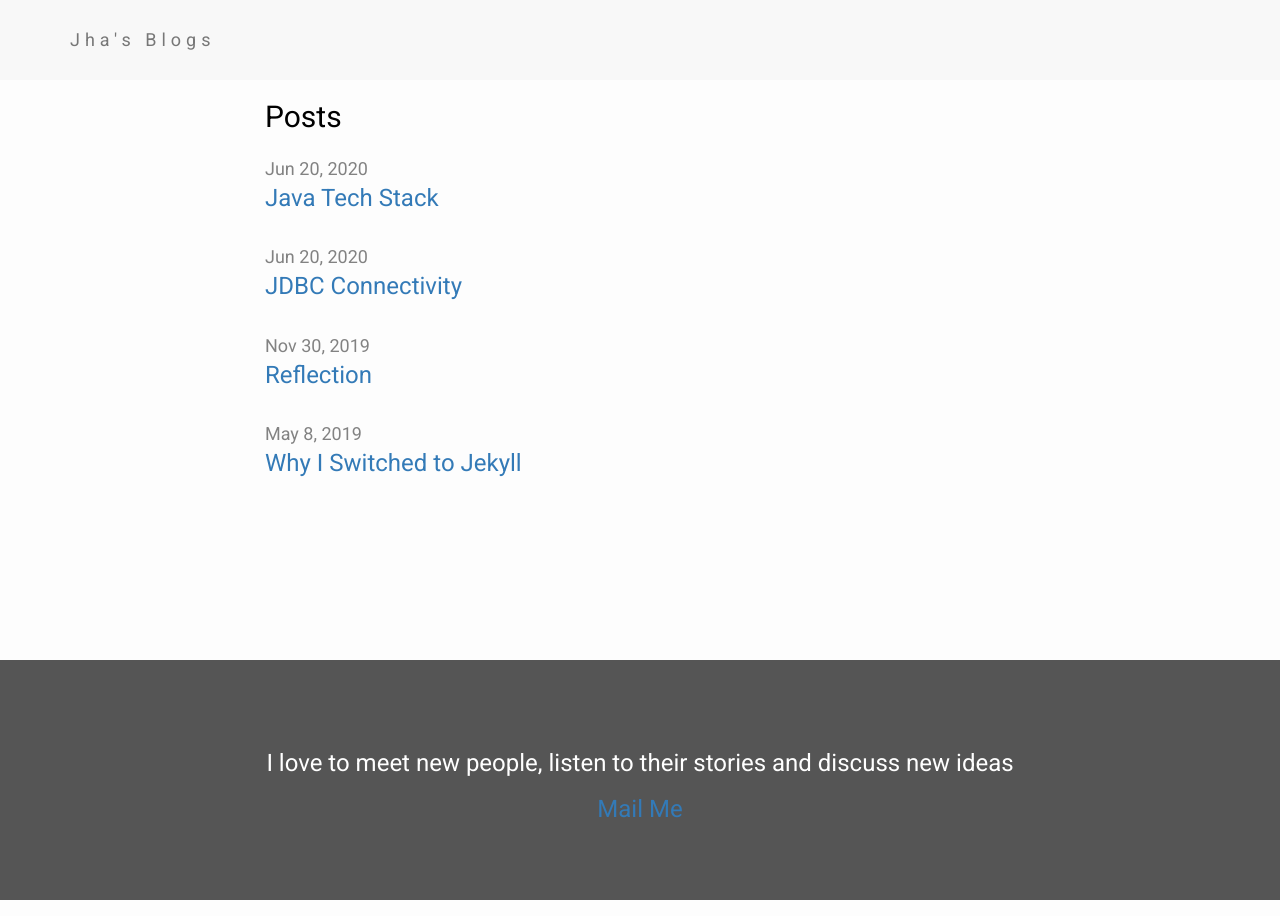
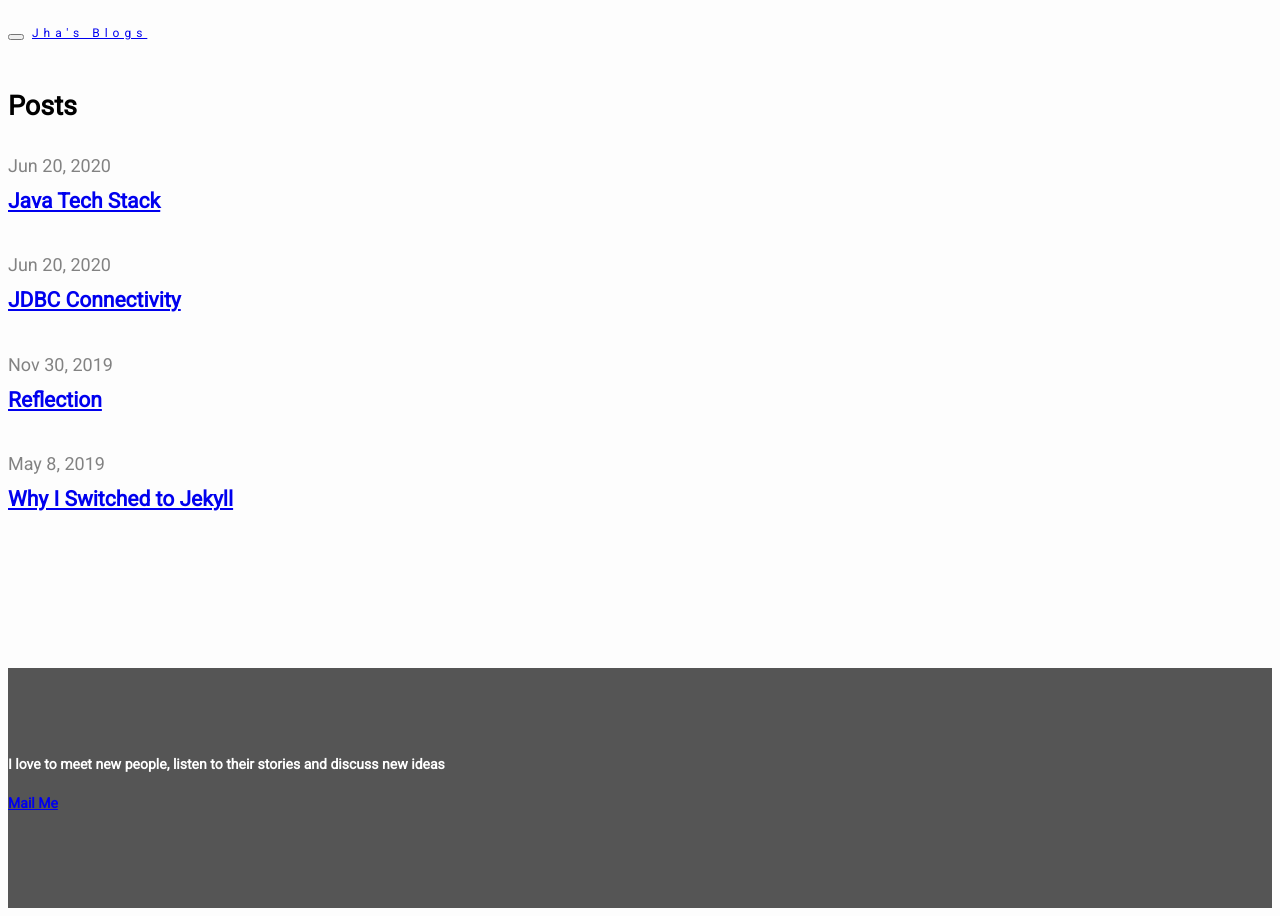
Before and after one commit to lapalb/as_blog, a Jekyll site: the page built from index.md, in a window 1280 px wide. Built offline with Jekyll 4.4.1, drawn with Linux system fonts in a browser that asks for light colours; some web fonts are replaced.

Commit message:
Removed bootstrap 3

```diff
--- a/_layouts/default.html
+++ b/_layouts/default.html
@@ -1,6 +1,5 @@
 <!DOCTYPE html>
 <html lang="{{ page.lang | default: site.lang | default: "en" }}">
-<link rel="stylesheet" href="https://maxcdn.bootstrapcdn.com/bootstrap/3.4.0/css/bootstrap.min.css">
 <link rel="icon" href="https://raw.githubusercontent.com/lapalb/lapalb.github.io/master/img/logo.jpg" size="32*32">
 <script src="https://code.jquery.com/jquery-3.3.1.slim.min.js"></script>
 <script src="https://stackpath.bootstrapcdn.com/bootstrap/4.1.3/js/bootstrap.min.js"></script>
```
